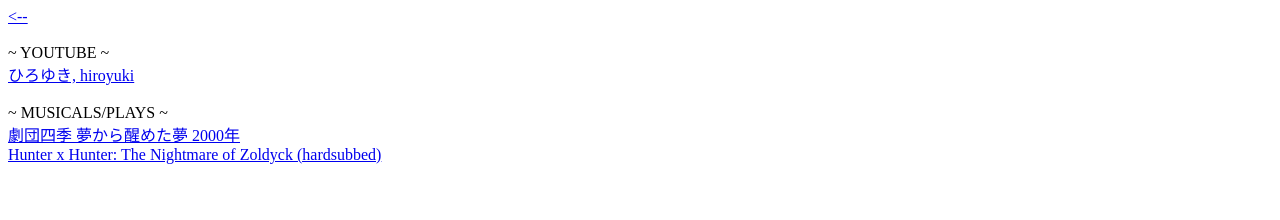
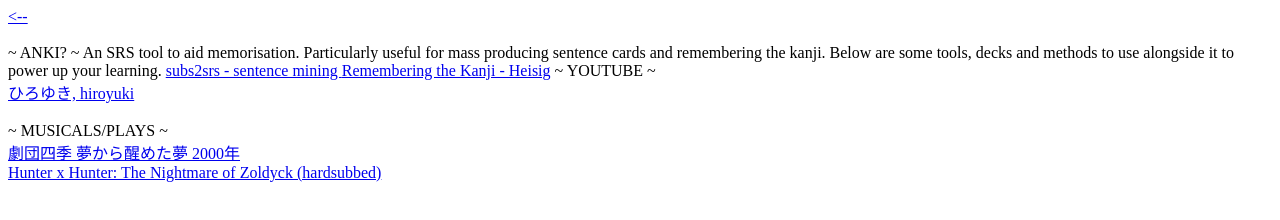
Before and after one commit to LizardBanks/LizardBanks.github.io, a plain HTML site: page anki.html in a window 1280 px wide. Drawn offline with Linux system fonts and the light colour scheme.

Commit message:
we're an education platform now

```diff
--- a/anki.html
+++ b/anki.html
@@ -3,7 +3,8 @@
 
 <head>
      <meta charset="utf-8">
-    <title>anki decks and other useful resources that i didnt want to create another page for</title>
+	<title>anki decks and other useful resources that i didnt want to create another page for</title>
+ <!-- I want to have a virtual tour of what anki can do here, might = bloat so let me know if you have a better way.-->
 	</head>
 	<body>
 		<div>
@@ -12,7 +13,14 @@
 			<br/>
 			<!-- TEMPLATE <a href="">  </a> <br/> -->
 
-        </div>
+		</div>
+		<a> ~ ANKI? ~</a></b>
+		An SRS tool to aid memorisation. Particularly useful for mass producing sentence cards and remembering the kanji.
+	</n> Below are some tools, decks and methods to use alongside it to power up your learning.
+		<a href="anki_tutorial/subs2srs.html"> subs2srs - sentence mining </a>
+		<a href="anki_tutorial/rtk.html"> Remembering the Kanji - Heisig</a>
+	</b>
+
         <a> ~ YOUTUBE ~</a><br/>
         <a href="https://www.youtube.com/channel/UC0yQ2h4gQXmVUFWZSqlMVOA"> ひろゆき, hiroyuki</a> <br/>
 		<br/>
```
